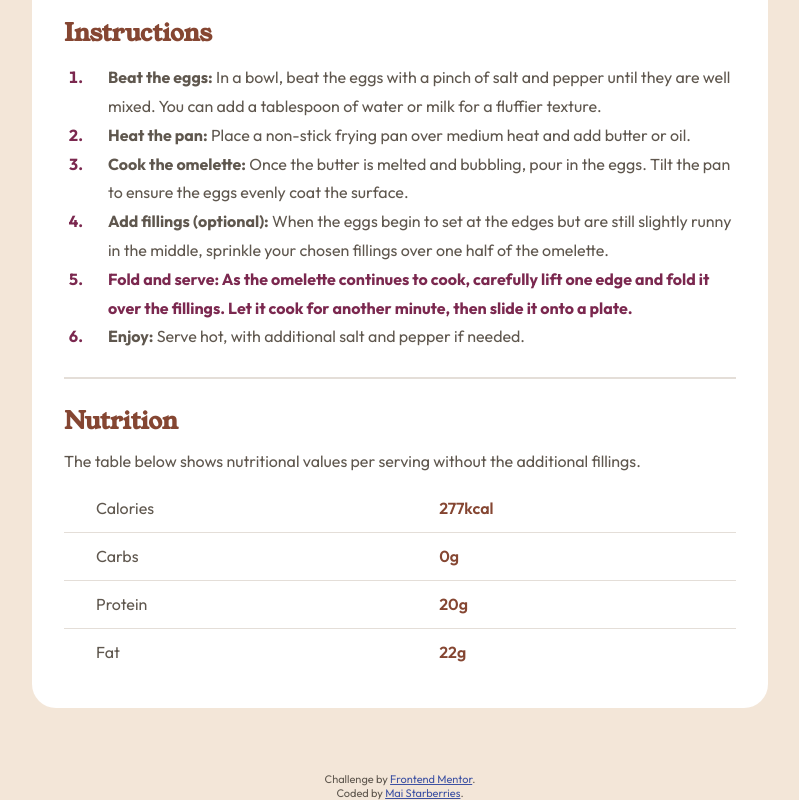
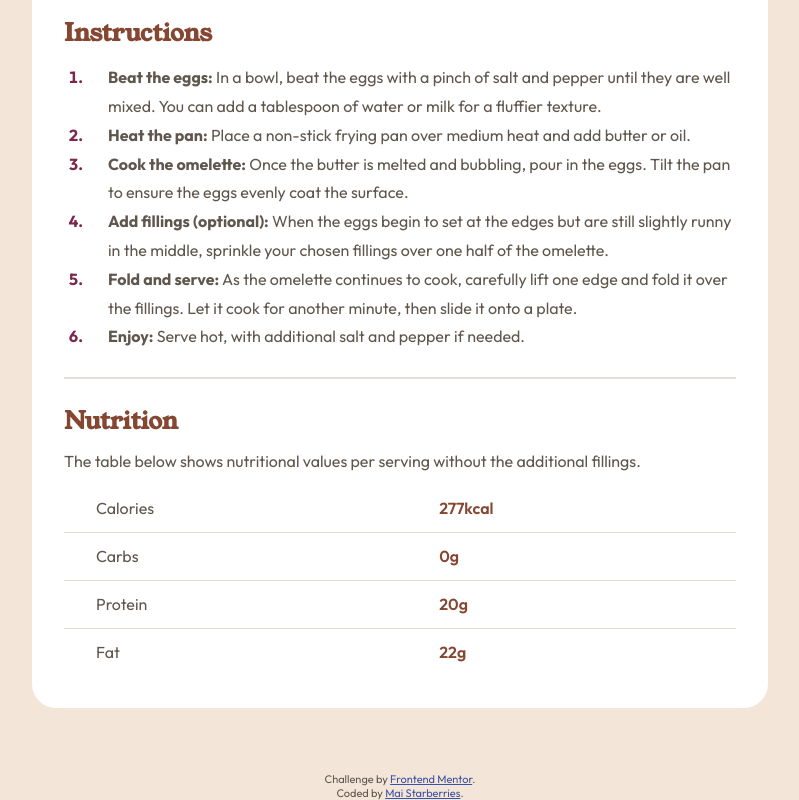
Before and after one commit to starberries/recipes-page, a plain HTML site: page index.html in a window 1280 px wide. Shown: the part 973-1773 px from the top of the page, without its empty margins (240-1039 px from the left). Drawn offline with Linux system fonts and the light colour scheme.

Commit message:
Add missing p tag in the instructions

```diff
--- a/index.html
+++ b/index.html
@@ -46,7 +46,7 @@
         <li><p><strong>Heat the pan:</strong> Place a non-stick frying pan over medium heat and add butter or oil.</p></li>
         <li><p><strong>Cook the omelette:</strong> Once the butter is melted and bubbling, pour in the eggs. Tilt the pan to ensure the eggs evenly coat the surface.</p></li>
         <li><p><strong>Add fillings (optional):</strong> When the eggs begin to set at the edges but are still slightly runny in the middle, sprinkle your chosen fillings over one half of the omelette.</p></li>
-        <li><strong>Fold and serve:</strong> As the omelette continues to cook, carefully lift one edge and fold it over the fillings. Let it cook for another minute, then slide it onto a plate.</li>
+        <li><p><strong>Fold and serve:</strong> As the omelette continues to cook, carefully lift one edge and fold it over the fillings. Let it cook for another minute, then slide it onto a plate.</p></li>
         <li><p><strong>Enjoy:</strong> Serve hot, with additional salt and pepper if needed.</p></li>
       </ol>
     </div>
```
